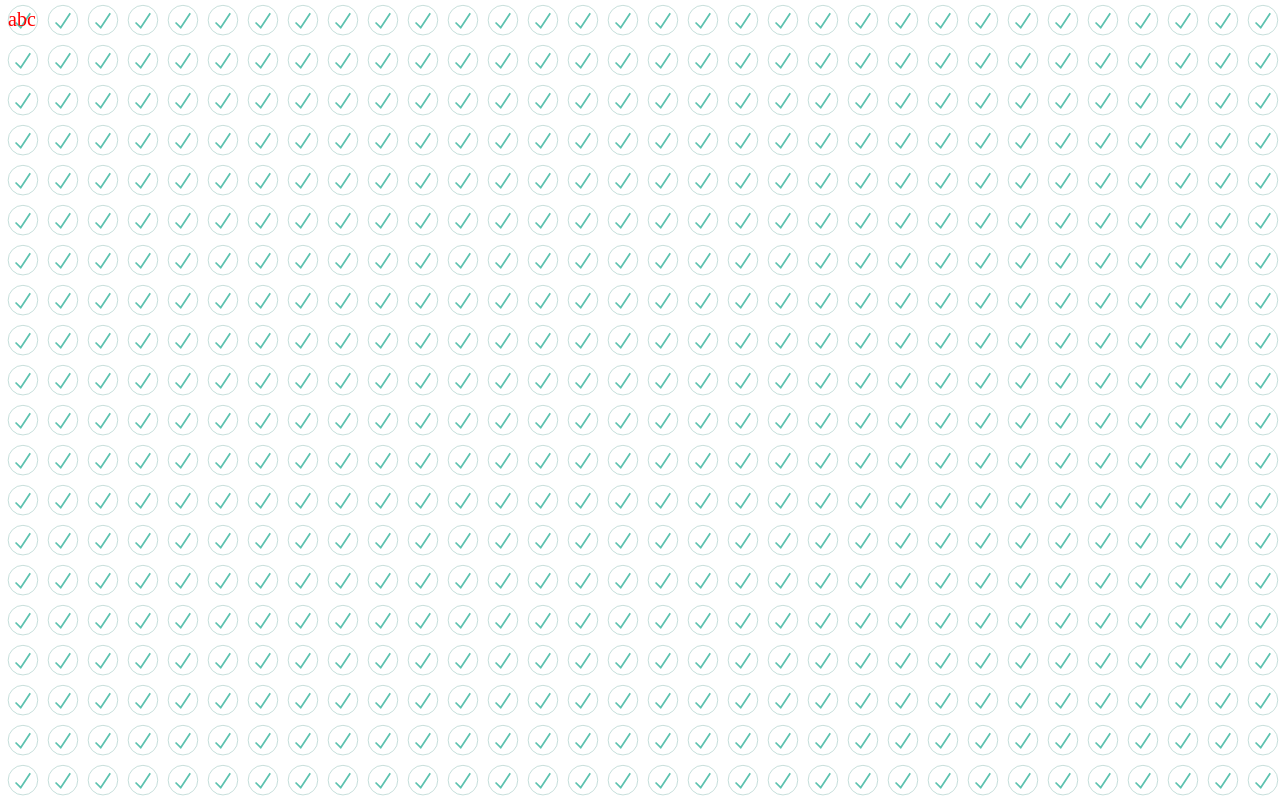
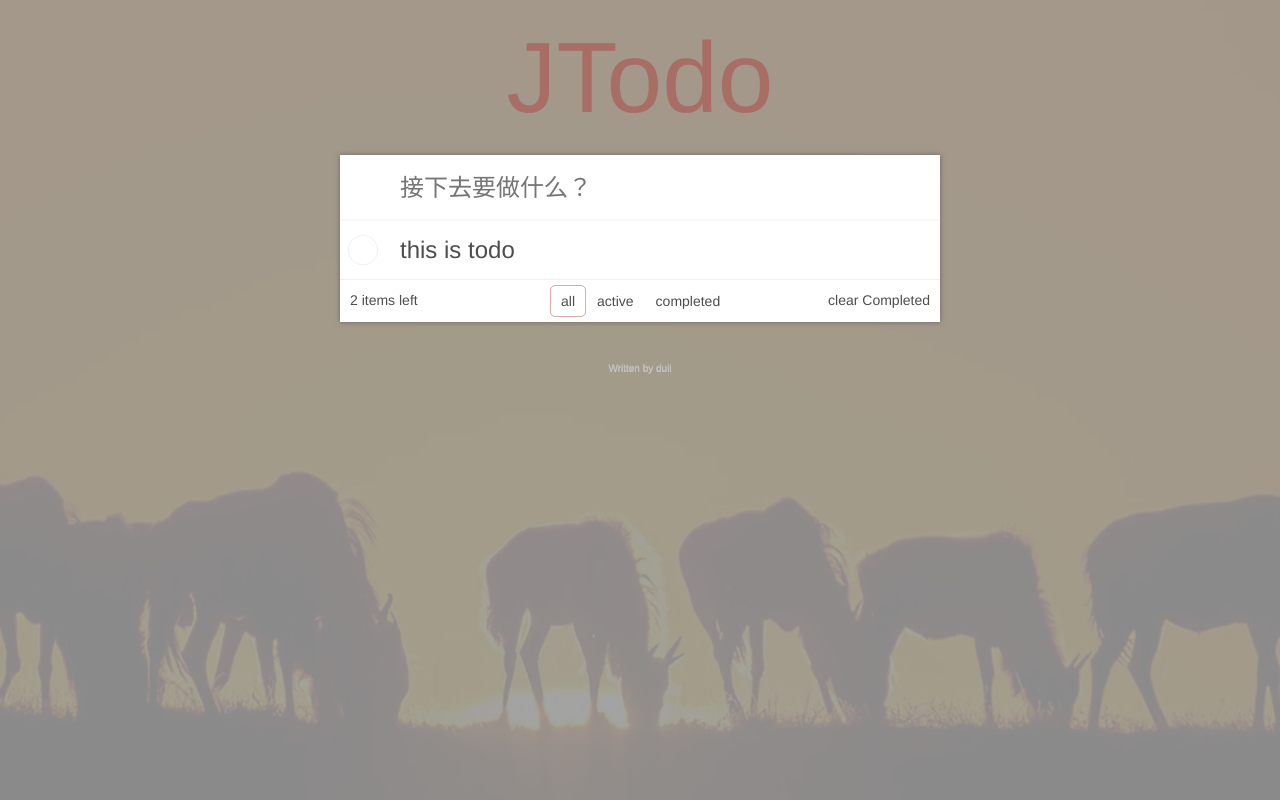
Before and after one commit to galaxxxy/vue-ssr-tech, a Vue app: page / in a window 1280 px wide. Built offline with nearby package versions, Linux system fonts and the light colour scheme; the HTML template or start-up script is replaced by a standard one.

Commit message:
实现todo应用的界面

```diff
--- a/package.json
+++ b/package.json
@@ -24,6 +24,7 @@
     "autoprefixer": "^9.7.5",
     "babel-helper-vue-jsx-merge-props": "^2.0.3",
     "babel-loader": "^8.1.0",
+    "babel-plugin-syntax-jsx": "^6.18.0",
     "babel-plugin-transform-vue-jsx": "^3.7.0",
     "babel-preset-env": "^1.7.0",
     "cross-env": "^7.0.2",
--- a/src/app.vue
+++ b/src/app.vue
@@ -1,19 +1,46 @@
 <template>
-  <div id="test">{{text}}</div>
+  <div id="app">
+    <div id="cover"></div>
+    <Header></Header>
+    <todo></todo>
+    <Footer></Footer>
+  </div>
 </template>
 
 <script>
+import Header from './todo/header.vue';
+import Todo from './todo/todo.vue';
+import Footer from './todo/footer.jsx';
+
 export default {
+  components: {
+    Header,
+    Footer,
+    Todo,
+  },
   data() {
     return {
-      text: 'abc',
     };
   },
 };
 </script>
 
-<style>
-#test {
-  color: red;
-}
+<style lang="stylus" scoped>
+  #app {
+    position absolute;
+    left 0;
+    right 0;
+    top 0;
+    bottom 0;
+  }
+  #cover {
+    position absolute;
+    left 0;
+    top 0;
+    right 0;
+    bottom 0;
+    background-color #999;
+    opacity .9;
+    z-index -1;
+  }
 </style>
--- /dev/null
+++ b/src/assets/styles/footer.styl
@@ -0,0 +1,7 @@
+#footer {
+  margin-top 40px
+  text-align center
+  color #bfbfbf
+  font-size 10px
+  text-shadow 0 1px 0 rgba(255, 255, 255, 0.5)
+}
--- /dev/null
+++ b/src/assets/styles/global.styl
@@ -0,0 +1,15 @@
+html, body {
+  margin 0;
+  padding 0;
+  width 100%;
+  height 100%;
+}
+body {
+  background-image url('../images/bg.jpeg');
+  background-size cover;
+  background-position center;
+  font: 14px 'Helvetica Neue', Helvetica, Arial, sans-serif;
+  color #4d4d4d;
+  font-smoothing antialiased;
+  font-weight 300;
+}
--- a/src/index.js
+++ b/src/index.js
@@ -1,9 +1,7 @@
 import Vue from 'vue';
 import App from './app.vue';
 
-import './assets/styles/test.css';
-import './assets/styles/test-stylus.styl';
-import './assets/images/bg.jpeg';
+import './assets/styles/global.styl';
 
 const root = document.createElement('div');
 document.body.appendChild(root);
--- /dev/null
+++ b/src/todo/footer.jsx
@@ -0,0 +1,15 @@
+import '../assets/styles/footer.styl';
+export default {
+  data() {
+    return {
+      author: 'duii',
+    };
+  },
+  render() {
+    return (
+      <div id="footer">
+        <span>Written by { this.author }</span>
+      </div>
+    );
+  },
+};
--- /dev/null
+++ b/src/todo/header.vue
@@ -0,0 +1,17 @@
+<template>
+  <header class="main-header">
+    <h1>JTodo</h1>
+  </header>
+</template>
+
+<style lang="stylus" scoped>
+.main-header{
+  text-align center
+  h1{
+    font-size 100px
+    color: rgba(175, 47, 47, 0.4)
+    font-weight 100
+    margin 20px
+  }
+}
+</style>
--- /dev/null
+++ b/src/todo/item.vue
@@ -0,0 +1,90 @@
+<template>
+  <div :class="['todo-item', todo.completed ? 'completed' : '']">
+    <input
+      type="checkbox"
+      class="toggle"
+      v-model="todo.completed"
+    >
+    <label>{{todo.content}}</label>
+    <button class="destory" @click="deleteTodo"></button>
+  </div>
+</template>
+
+<script>
+export default {
+  props: {
+    todo: {
+      type: Object,
+      required: true,
+    },
+  },
+  methods: {
+    deleteTodo() {},
+  },
+};
+</script>
+
+<style lang="stylus" scoped>
+.todo-item{
+  position relative
+  background-color #fff
+  font-size 24px
+  border-bottom 1px solid rgba(0,0,0,0.06)
+  &:hover{
+    .destory:after{
+      content: '×'
+    }
+  }
+  label{
+    white-space: pre-line;
+    word-break: break-all;
+    padding: 15px 60px 15px 15px;
+    margin-left: 45px;
+    display: block;
+    line-height: 1.2;
+    transition: color 0.4s;
+  }
+  &.completed{
+    label{
+      color: #d9d9d9;
+      text-decoration line-through
+    }
+  }
+}
+.toggle{
+  text-align: center;
+  width: 40px;
+  height: 40px;
+  position: absolute;
+  top: 0;
+  bottom: 0;
+  margin: auto 0;
+  border: none;
+  appearance: none;
+  outline none
+  &:after{
+    content url('../assets/images/round.svg')
+  }
+  &:checked:after{
+    content url('../assets/images/done.svg')
+  }
+}
+.destory{
+  position: absolute;
+  top: 0;
+  right: 10px;
+  bottom: 0;
+  width: 40px;
+  height: 40px;
+  margin: auto 0;
+  font-size: 30px;
+  color: #cc9a9a;
+  margin-bottom: 11px;
+  transition: color 0.2s ease-out;
+  background-color transparent
+  appearance none
+  border-width 0
+  cursor pointer
+  outline none
+}
+</style>
--- /dev/null
+++ b/src/todo/tabs.vue
@@ -0,0 +1,75 @@
+<template>
+  <div class="helper">
+    <span class="left">2 items left</span>
+    <span class="tabs">
+      <span
+        v-for="state in states"
+        :key="state"
+        :class="[state, filter === state ? 'actived' : '']"
+        @click="toggleFilter(state)"
+      >{{state}}</span>
+    </span>
+    <span class="clear" @click="clearAllCompleted">clear Completed</span>
+  </div>
+</template>
+
+<script>
+export default {
+  props: {
+    filter: {
+      type: String,
+      required: true,
+    },
+  },
+  data() {
+    return {
+      states: ['all', 'active', 'completed'],
+    };
+  },
+  methods: {
+    clearAllCompleted() {},
+  }
+};
+</script>
+
+<style lang="stylus" scoped>
+.helper{
+  font-weight 100
+  display flex
+  justify-content space-between
+  padding 5px 0
+  line-height 30px
+  background-color #fff
+  font-size 14px
+  font-smoothing: antialiased
+}
+.left, .clear, .tabs{
+  padding 0 10px
+  box-sizing border-box
+}
+.left, .clear{
+  width 150px
+}
+.left{
+  text-align left
+}
+.clear{
+  text-align right
+  cursor pointer
+}
+.tabs{
+  width 200px
+  display flex
+  justify-content space-around
+  * {
+    display inline-block
+    padding 0 10px
+    cursor pointer
+    border 1px solid rgba(175,47,47,0)
+    &.actived{
+      border-color rgba(175,47,47,0.4)
+      border-radius 5px
+    }
+  }
+}
+</style>
--- /dev/null
+++ b/src/todo/todo.vue
@@ -0,0 +1,62 @@
+<template>
+  <section class="real-app">
+    <input
+      type="text"
+      class="add-input"
+      autofocus="autofocus"
+      placeholder="接下去要做什么？"
+      @keyup.enter="addTodo"
+    >
+    <item :todo="todo"></item>
+    <tabs :filter="filter"></tabs>
+  </section>
+</template>
+
+<script>
+import Item from './item.vue';
+import Tabs from './tabs.vue';
+export default {
+  components: {
+    Item,
+    Tabs,
+  },
+  data() {
+    return {
+      todo: {
+        id: 0,
+        content: 'this is todo',
+        completed: false,
+      },
+      filter: 'all',
+    };
+  },
+  methods: {
+    addTodo() {},
+  },
+};
+</script>
+
+<style lang="stylus" scoped>
+.real-app{
+  width 600px
+  margin 0 auto
+  box-shadow 0 0 5px #666
+}
+.add-input{
+  position: relative;
+  margin: 0;
+  width: 100%;
+  font-size: 24px;
+  font-family: inherit;
+  font-weight: inherit;
+  line-height: 1.4em;
+  outline: none;
+  color: inherit;
+  border: 1px solid #999;
+  box-sizing: border-box;
+  font-smoothing: antialiased;
+  padding: 16px 16px 16px 60px;
+  border: none;
+  box-shadow: inset 0 -2px 1px rgba(0,0,0,0.03);
+}
+</style>
--- a/webpack.config.js
+++ b/webpack.config.js
@@ -30,7 +30,7 @@ const config = {
         loader: 'babel-loader',
       },
       {
-        test: /\.styl$/,
+        test: /\.styl/,
         use: [
           'style-loader',
           'css-loader',
```
Also changed, not shown: 1 other file (tests, documents, lock files or other folders).
